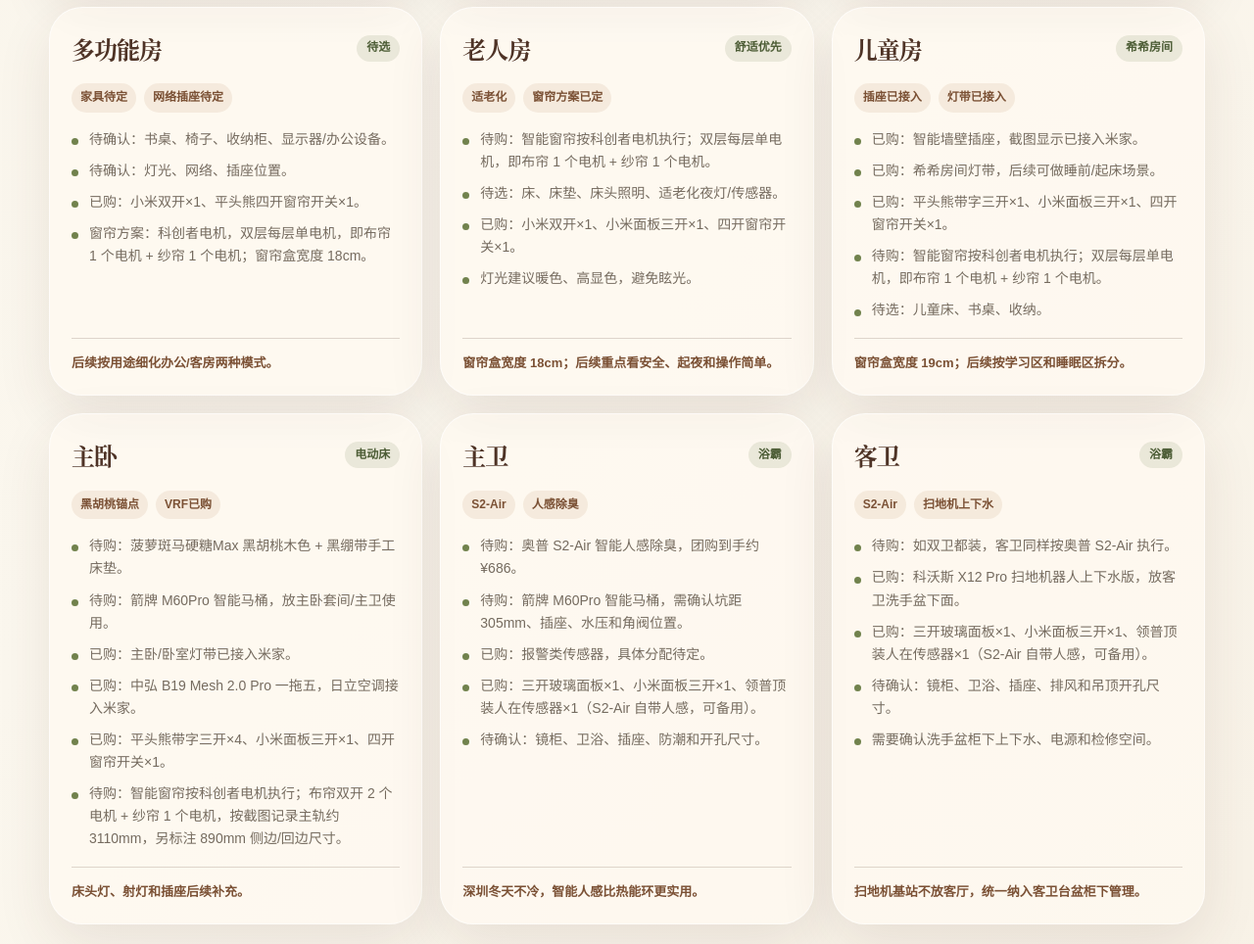
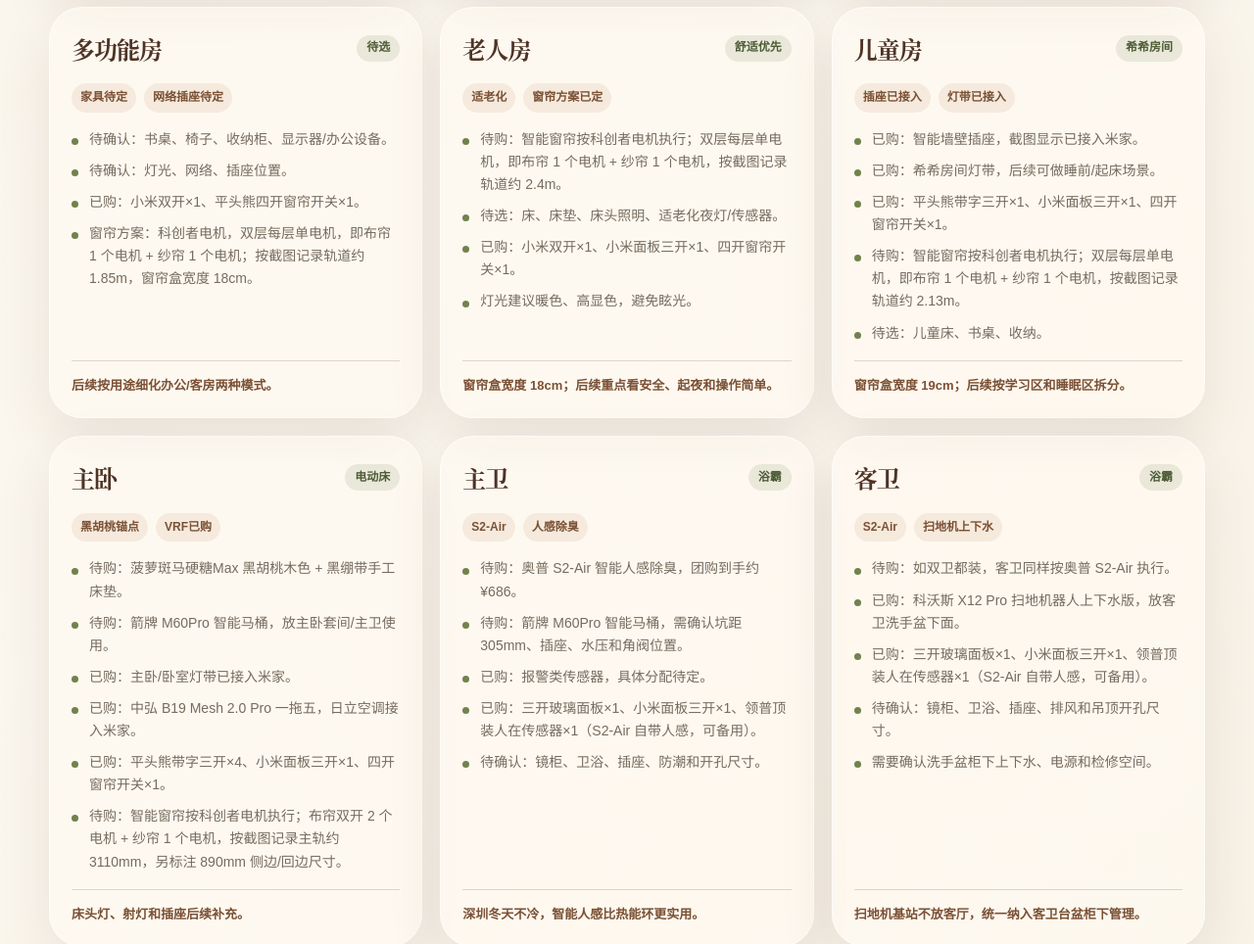
Before and after one commit to vincepeng/muxi-home, a plain HTML site: page index.html in a window 1280 px wide. Shown: the part 4060-5024 px from the top of the page at 98% size. Drawn offline with Linux system fonts and the light colour scheme.

Commit message:
Fix room curtain dimensions

```diff
--- a/index.html
+++ b/index.html
@@ -1179,7 +1179,7 @@
             <li>待确认：书桌、椅子、收纳柜、显示器/办公设备。</li>
             <li>待确认：灯光、网络、插座位置。</li>
             <li>已购：小米双开×1、平头熊四开窗帘开关×1。</li>
-            <li>窗帘方案：科创者电机，双层每层单电机，即布帘 1 个电机 + 纱帘 1 个电机；窗帘盒宽度 18cm。</li>
+            <li>窗帘方案：科创者电机，双层每层单电机，即布帘 1 个电机 + 纱帘 1 个电机；按截图记录轨道约 1.85m，窗帘盒宽度 18cm。</li>
           </ul>
           <div class="room-note">后续按用途细化办公/客房两种模式。</div>
         </article>
@@ -1188,7 +1188,7 @@
           <h3>老人房 <span class="badge">舒适优先</span></h3>
           <div class="room-tags"><span>适老化</span><span>窗帘方案已定</span></div>
           <ul>
-            <li>待购：智能窗帘按科创者电机执行；双层每层单电机，即布帘 1 个电机 + 纱帘 1 个电机。</li>
+            <li>待购：智能窗帘按科创者电机执行；双层每层单电机，即布帘 1 个电机 + 纱帘 1 个电机，按截图记录轨道约 2.4m。</li>
             <li>待选：床、床垫、床头照明、适老化夜灯/传感器。</li>
             <li>已购：小米双开×1、小米面板三开×1、四开窗帘开关×1。</li>
             <li>灯光建议暖色、高显色，避免眩光。</li>
@@ -1203,7 +1203,7 @@
             <li>已购：智能墙壁插座，截图显示已接入米家。</li>
             <li>已购：希希房间灯带，后续可做睡前/起床场景。</li>
             <li>已购：平头熊带字三开×1、小米面板三开×1、四开窗帘开关×1。</li>
-            <li>待购：智能窗帘按科创者电机执行；双层每层单电机，即布帘 1 个电机 + 纱帘 1 个电机。</li>
+            <li>待购：智能窗帘按科创者电机执行；双层每层单电机，即布帘 1 个电机 + 纱帘 1 个电机，按截图记录轨道约 2.13m。</li>
             <li>待选：儿童床、书桌、收纳。</li>
           </ul>
           <div class="room-note">窗帘盒宽度 19cm；后续按学习区和睡眠区拆分。</div>
@@ -1316,7 +1316,7 @@
             <li class="item"><div class="item-top"><div><strong>交换机</strong><small>普联 TL-SH2210</small></div></div><p>8 口千兆 + 2 万兆 SFP+ 上联，放客厅弱电/网关位置。</p></li>
             <li class="item"><div class="item-top"><div><strong>回音壁</strong><small>JBL Cinema 715</small></div></div><p>放客厅电视/投影区，注意预留电源、HDMI/eARC 和走线。</p></li>
             <li class="item"><div class="item-top"><div><strong>智能马桶</strong><small>箭牌 M60Pro</small></div></div><p>放主卧套间/主卫，截图款坑距 305mm，需确认主卫坑距、水压、电源。</p></li>
-            <li class="item"><div class="item-top"><div><strong>智能窗帘</strong><small>科创者电机</small></div></div><p>主卧 3 个电机、客厅 3 个电机，其余三房各 2 个电机，总计 12 个；客厅 L 型轨道 3130mm + 1335mm，主卧主轨约 3110mm，另标注 890mm 侧边/回边尺寸。</p></li>
+            <li class="item"><div class="item-top"><div><strong>智能窗帘</strong><small>科创者电机</small></div></div><p>主卧 3 个电机、客厅 3 个电机，其余三房各 2 个电机，总计 12 个；客厅 L 型轨道 3130mm + 1335mm，主卧主轨约 3110mm + 890mm 侧边/回边，多功能房/老人房/儿童房约 1.85m / 2.4m / 2.13m。</p></li>
             <li class="item"><div class="item-top"><div><strong>浴霸</strong><small>奥普 S2-Air 智能人感除臭</small></div><a href="https://u.jd.com/H1NwxNB" target="_blank" rel="noreferrer">链接</a></div><p>团购到手约 ¥686，AI 人感可替代卫生间人在传感器，适合深圳。</p></li>
             <li class="item"><div class="item-top"><div><strong>电烤箱</strong><small>博世 W6 天鹅白微蒸烤炸一体机 CPK4R15T8W</small></div><a href="https://s.click.taobao.com/5oo5uVl" target="_blank" rel="noreferrer">链接</a></div><p>团购到手约 ¥6090，尺寸 595×555×455mm，支持米家/小爱，适合轻中古原木风。</p></li>
             <li class="item"><div class="item-top"><div><strong>烤箱明装底盒</strong><small>16A 插座配套</small></div></div><p>岛台烤箱插座侧置时需要，避免底盒或插头影响烤箱插入。</p></li>
```
